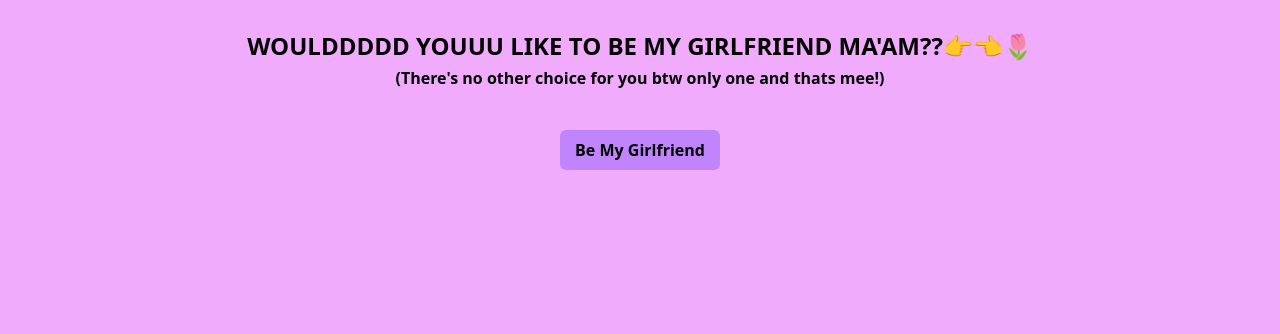
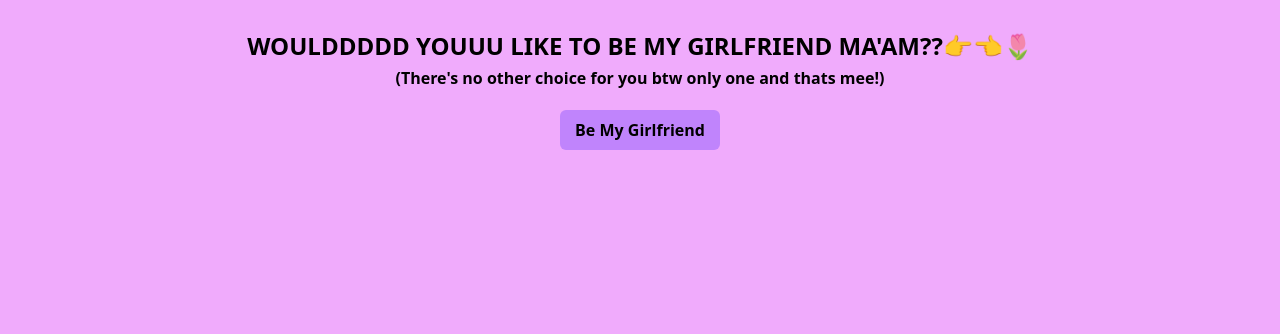
Before and after one commit to Priyan2190/BABY, a plain HTML site: page index.html in a window 1280 px wide. Shown: the part 466-800 px from the top of the page. Drawn offline with nearby package versions, Linux system fonts and the light colour scheme.

Commit message:
Update index.html

```diff
--- a/index.html
+++ b/index.html
@@ -35,7 +35,7 @@
                 <div class="font-bold text-3xl mt-7 font-[monument]">HI BABY BOOOOOOO!!!!❤️</div>
                 <div class=" w-3/4 mt-12 font-semibold text-center leading-none text-2xl"> WOULDDDDD YOUUU LIKE TO BE MY GIRLFRIEND MA'AM??👉👈🌷 </div>
                 <div class="w-3/4 mt-2 font-semibold text-center">(There's no other choice for you btw only one and thats mee!)</div>
-                <div class="flex items-center justify-center mt-10">
+                <div class="flex items-center justify-center mt-5">
                     <button class="w-40 h-10 bg-purple-400 text-black rounded-md font-semibold hover:bg-purple-500 transition duration-300">
                         <a href="https://meet.google.com/qmr-jdxm-zuz">Be My Girlfriend</a>
                     </button>
```
